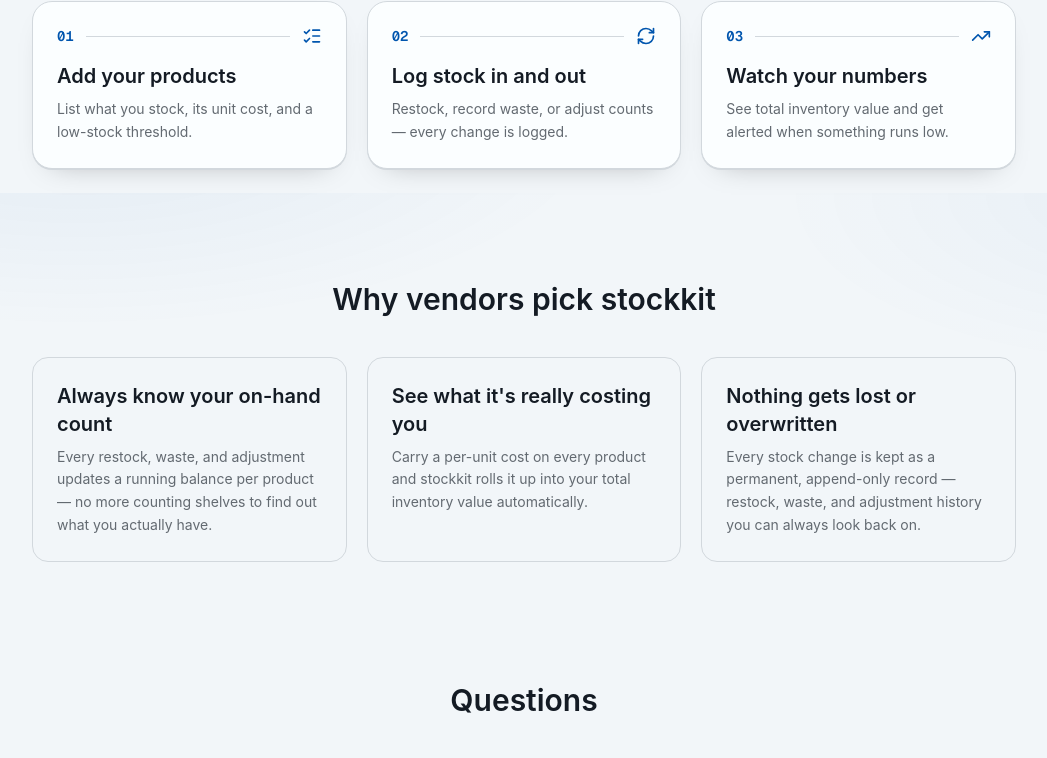
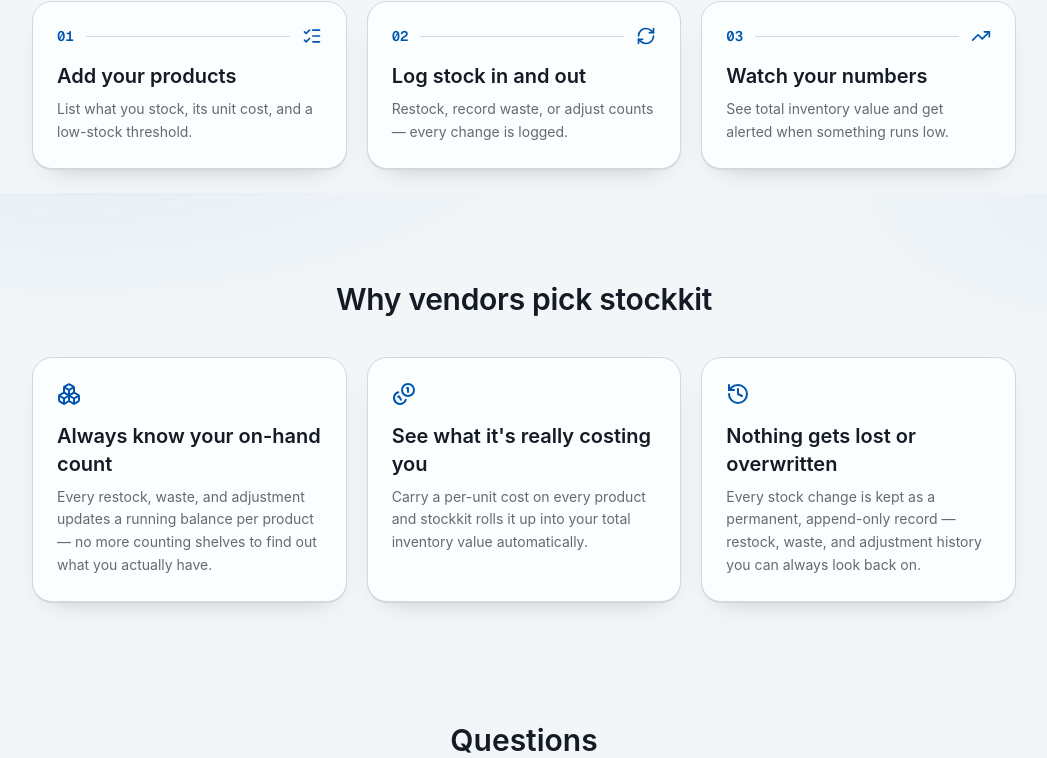
Before and after one commit to cljiahao/stockkit, a Next.js app: page / in a window 1280 px wide. Shown: the part 607-1365 px from the top of the page, without its empty margins (116-1163 px from the left). Built offline with nearby package versions, Linux system fonts and the light colour scheme; no server answers.

Commit message:
feat: add icons and lifted cards to Benefits

```diff
--- a/src/components/landing/benefits.tsx
+++ b/src/components/landing/benefits.tsx
@@ -1,13 +1,20 @@
+import { Boxes, Coins, History } from 'lucide-react';
+
+import { ElevatedCard } from '@/components/elevated-card';
+
 const BENEFITS = [
   {
+    icon: Boxes,
     title: 'Always know your on-hand count',
     body: 'Every restock, waste, and adjustment updates a running balance per product — no more counting shelves to find out what you actually have.',
   },
   {
+    icon: Coins,
     title: "See what it's really costing you",
     body: 'Carry a per-unit cost on every product and stockkit rolls it up into your total inventory value automatically.',
   },
   {
+    icon: History,
     title: 'Nothing gets lost or overwritten',
     body: 'Every stock change is kept as a permanent, append-only record — restock, waste, and adjustment history you can always look back on.',
   },
@@ -16,13 +23,19 @@
 export function Benefits() {
   return (
     <section className="mx-auto max-w-5xl px-5 py-14">
-      <h2 className="mb-10 text-center text-3xl font-semibold">Why vendors pick stockkit</h2>
+      <h2 className="font-display mb-10 text-center text-3xl font-semibold">
+        Why vendors pick stockkit
+      </h2>
       <div className="grid gap-5 sm:grid-cols-3">
         {BENEFITS.map((b) => (
-          <div key={b.title} className="rounded-2xl border p-6">
-            <h3 className="text-xl font-semibold">{b.title}</h3>
+          <ElevatedCard
+            key={b.title}
+            className="fade-rise p-6 transition-transform duration-200 hover:-translate-y-1"
+          >
+            <b.icon className="text-primary size-6" aria-hidden />
+            <h3 className="mt-4 text-xl font-semibold">{b.title}</h3>
             <p className="text-muted-foreground mt-2 text-sm leading-relaxed">{b.body}</p>
-          </div>
+          </ElevatedCard>
         ))}
       </div>
     </section>
```
